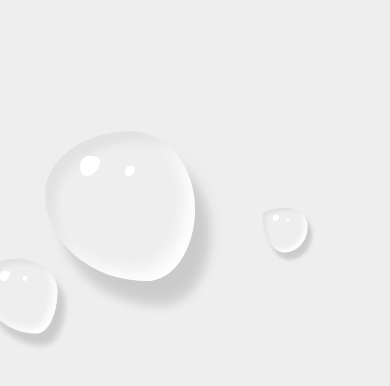
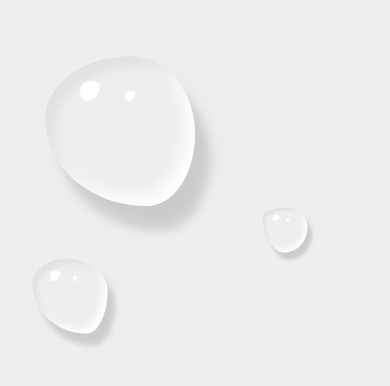
Before and after one commit to ibraheemabdlhafeez/drops, a plain HTML site: page index.html in a window 390 px wide. Shown: the part 216-602 px from the top of the page. Drawn offline with Linux system fonts and the light colour scheme; a web font is replaced by a local one.

Commit message:
Edit style.css

```diff
--- a/css/style.css
+++ b/css/style.css
@@ -12,6 +12,7 @@ body {
     justify-content: center;
     align-items: center;
 }
+@media (max-width: 767px) {
 .drops {
     position: relative;
     display: flex;
@@ -20,7 +21,7 @@ body {
 }
 .drop {
     position: absolute;
-    transform: translateX(-50%);
+    transform: translate(-50%, -50%);
     width: 150px;
     height: 150px;
     background-color: transparent;
@@ -51,10 +52,11 @@ body {
     border-radius: 47% 53% 72% 28% / 49% 22% 78% 51% ;
 }
 .drop:nth-child(2) {
-    transform: scale(0.5) translate(-350px, 180px);
+    transform: scale(0.5) translate(-250px, 180px);
     border-radius: 45% 55% 28% 72% / 34% 43% 57% 66% ;
 }
 .drop:nth-child(3) {
     transform: scale(.3) translate(300px, 80px);
     border-radius: 55% 45% 51% 49% / 19% 43% 57% 81%  ;
 }
+}
```
